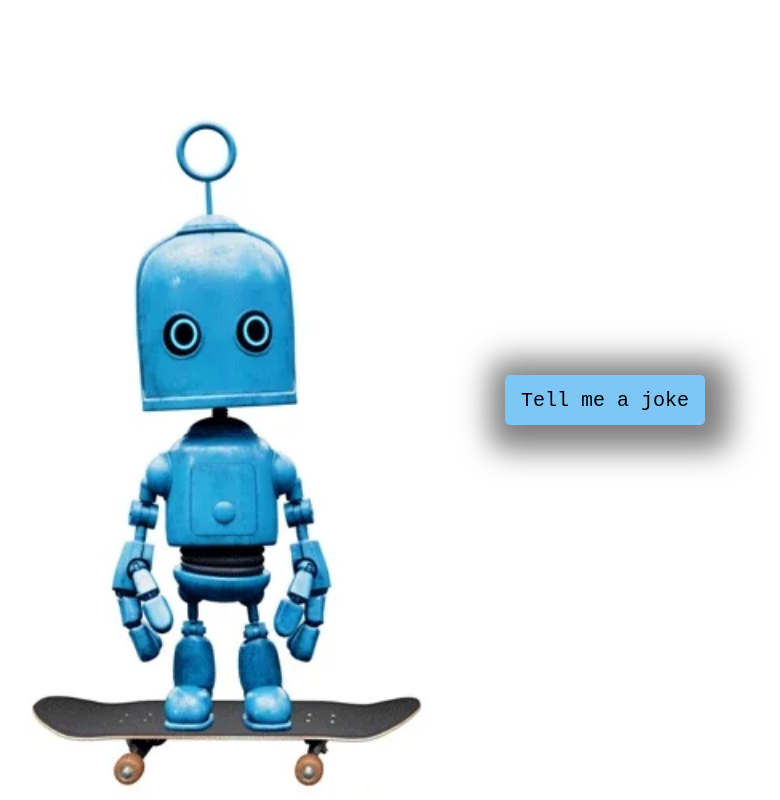
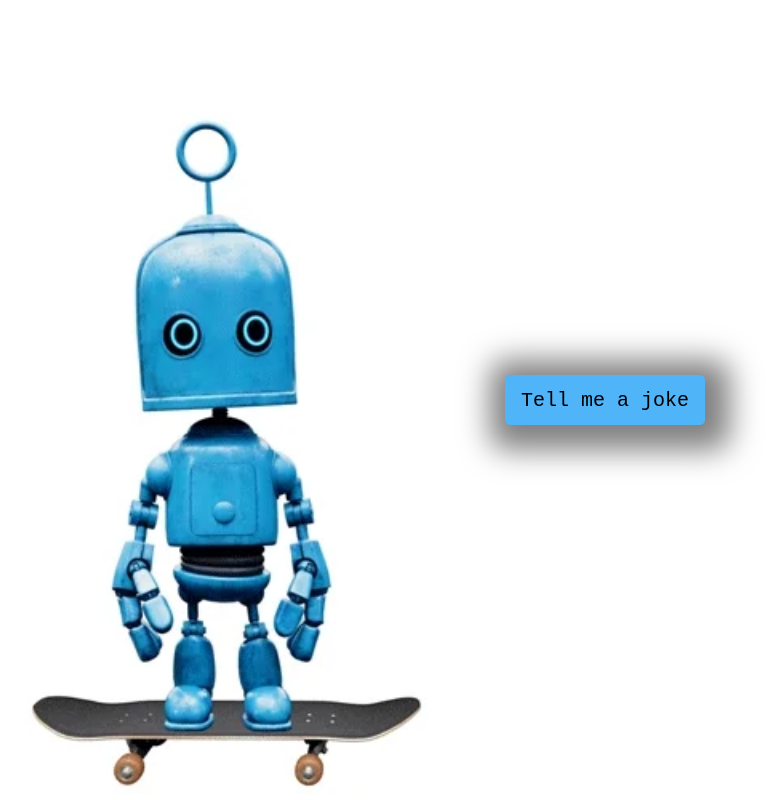
Before and after one commit to ademoyosoreoluwa/joke_teller, a plain HTML site: page index.html in a window 1280 px wide. Shown: the whole page, without its empty margins (35-815 px from the left). Drawn offline with Linux system fonts and the light colour scheme.

Commit message:
Updated files

```diff
--- a/style.css
+++ b/style.css
@@ -30,7 +30,7 @@ button{
   font-family: 'Courier New', Courier, monospace;
   font-size: 20px;
   color: black;
-  background: #7ec6f6;
+  background: #4fb4f8;
   border: none;
   border-radius: 5px;
   box-shadow: 2px 2px 20px 10px rgba(0, 0, 0, 0.2);
```
